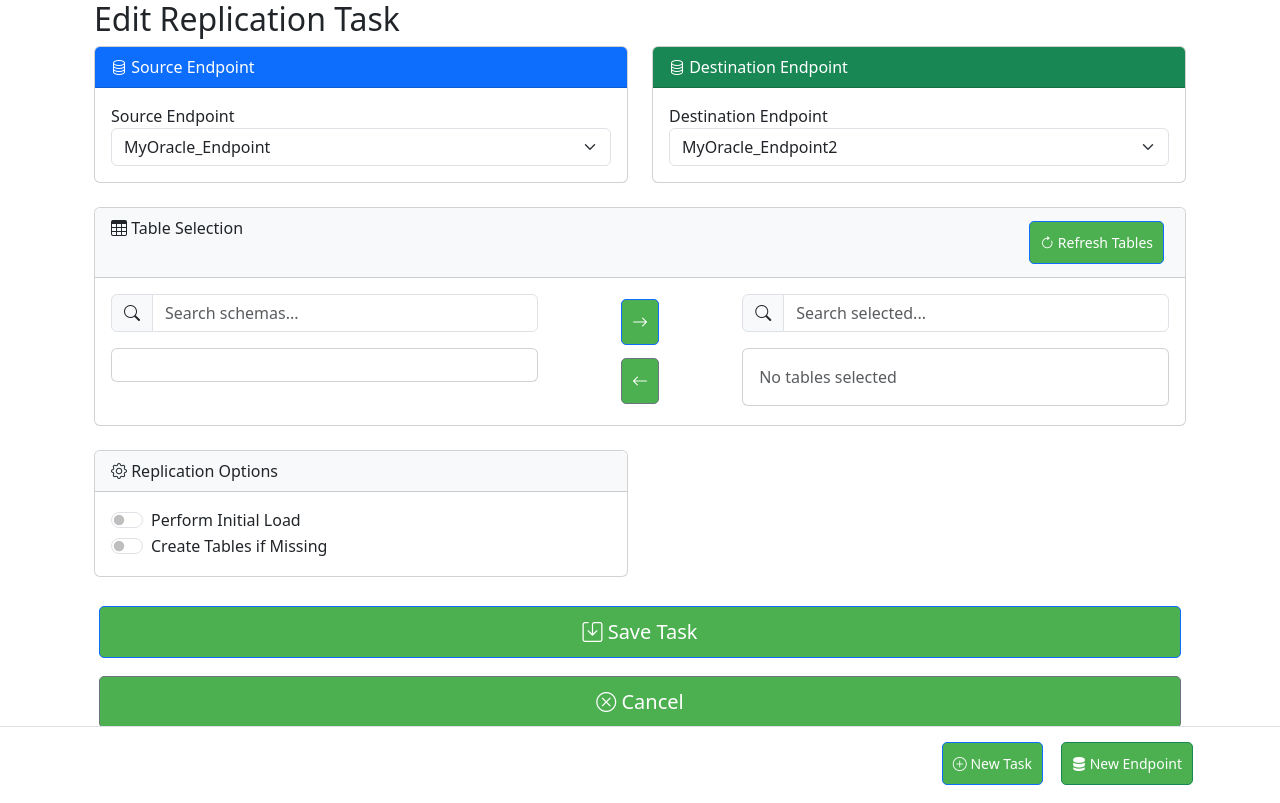
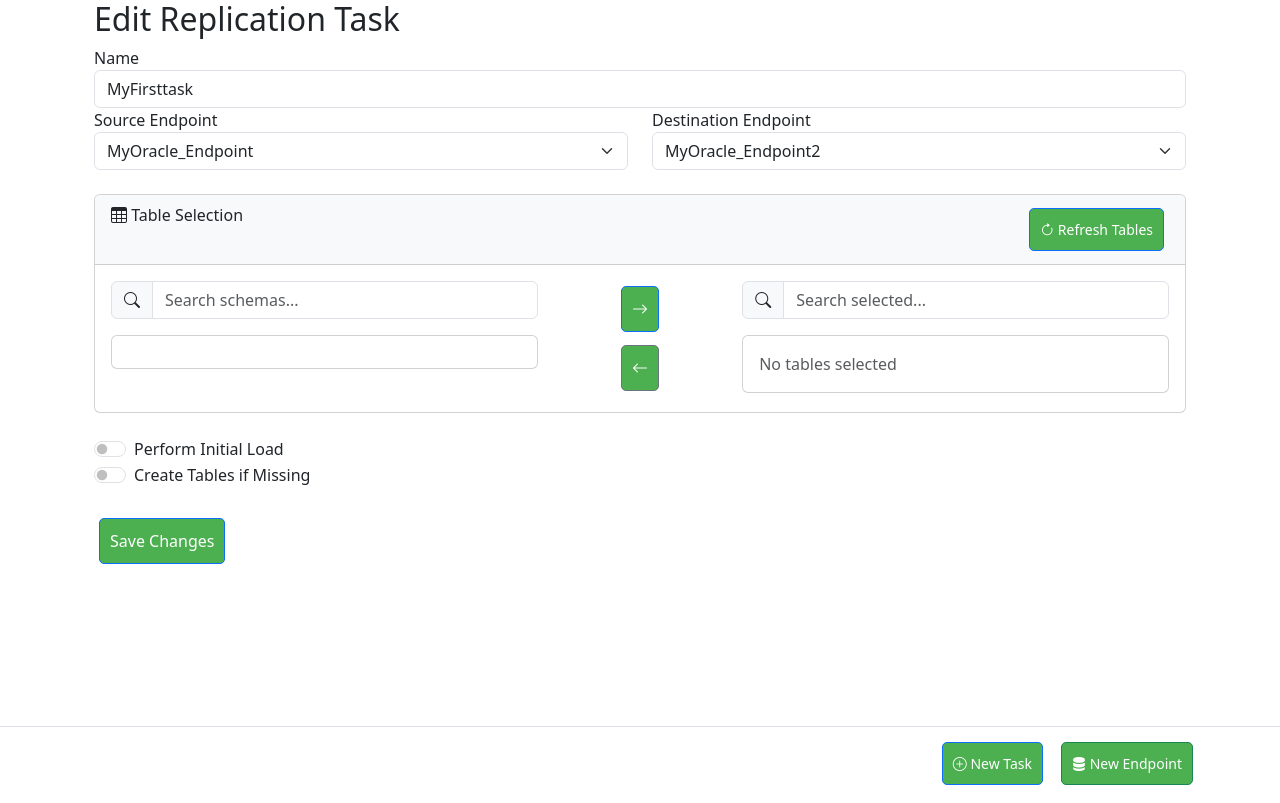
Before and after one commit to aelfazziki/replication-manager, a Flask app: page /task/edit/1 in a window 1280 px wide. Run offline with Flask 3, Linux system fonts and the light colour scheme.

```diff
--- a/app/web/routes.py
+++ b/app/web/routes.py
@@ -152,61 +152,45 @@ def edit_endpoint(endpoint_id):
 
 # Task editing
 @bp.route('/task/edit/<int:task_id>', methods=['GET', 'POST'])
-@bp.route('/task/create', methods=['GET', 'POST'])
-def edit_task(task_id=None):
-    task = ReplicationTask.query.get(task_id) if task_id else None
+def edit_task(task_id):
+    task = ReplicationTask.query.get_or_404(task_id)
     form = TaskForm()
 
-    # Populate endpoints
-    all_endpoints = Endpoint.query.all()
-    form.source.choices = [(str(e.id), e.name) for e in all_endpoints]
-    form.destination.choices = [(str(e.id), e.name) for e in all_endpoints]
+    # Populate endpoint choices
+    form.source.choices = [(str(e.id), e.name) for e in Endpoint.query.all()]
+    form.destination.choices = [(str(e.id), e.name) for e in Endpoint.query.all()]
 
     if form.validate_on_submit():
         try:
             # Get selected tables from hidden input
             selected_tables = json.loads(request.form.get('selected-tables', '[]'))
-            if not selected_tables:
-                raise ValueError("At least one table must be selected")
 
-            if task:
-                # Update existing task
-                task.name = form.name.data
-                task.source_id = int(form.source.data)
-                task.destination_id = int(form.destination.data)
-                task.tables = selected_tables
-                task.initial_load = form.initial_load.data
-                task.create_tables = form.create_tables.data
-            else:
-                # Create new task
-                task = ReplicationTask(
-                    name=form.name.data,
-                    source_id=int(form.source.data),
-                    destination_id=int(form.destination.data),
-                    tables=selected_tables,
-                    initial_load=form.initial_load.data,
-                    create_tables=form.create_tables.data,
-                    metrics={},  # Add this line
-                    status='stopped'
-                )
-                db.session.add(task)
+            # Update task properties
+            task.name = form.name.data
+            task.source_id = int(form.source.data)
+            task.destination_id = int(form.destination.data)
+            task.tables = selected_tables
+            task.initial_load = form.initial_load.data
+            task.create_tables = form.create_tables.data
+            task.replication_mode = form.replication_mode.data if hasattr(form, 'replication_mode') else 'full'
 
             db.session.commit()
-            flash('Task saved successfully', 'success')
+            flash('Task updated successfully', 'success')
             return redirect(url_for('web.dashboard'))
-
         except Exception as e:
             db.session.rollback()
-            flash(f'Error saving task: {str(e)}', 'danger')
-            current_app.logger.error(f"Task save error: {str(e)}", exc_info=True)
+            flash(f'Error updating task: {str(e)}', 'danger')
+            current_app.logger.error(f"Task update error: {str(e)}", exc_info=True)
 
-    # Prepopulate form for existing task
-    if task:
+    # Pre-populate form for existing task
+    if request.method == 'GET':
         form.name.data = task.name
         form.source.data = str(task.source_id)
         form.destination.data = str(task.destination_id)
         form.initial_load.data = task.initial_load
         form.create_tables.data = task.create_tables
+        if hasattr(form, 'replication_mode'):
+            form.replication_mode.data = task.replication_mode
 
     return render_template('edit_task.html', form=form, task=task)
 
--- a/app/web/templates/edit_task.html
+++ b/app/web/templates/edit_task.html
@@ -4,36 +4,28 @@
     <h2>{{ 'Edit' if task else 'Create' }} Replication Task</h2>
 <form method="POST" id="task-form">
     {{ form.hidden_tag() }}
-        <input type="hidden" name="tables" id="selected-tables"
+    <input type="hidden" name="selected-tables" id="selected-tables"
            value="{{ task.tables|tojson|safe if task else '[]' }}">
+
+    <!-- Task Details -->
+    <div class="form-group">
+        {{ form.name.label }}
+        {{ form.name(class="form-control") }}
+    </div>
 
     <!-- Source/Destination Selection -->
     <div class="row mb-4">
         <div class="col-md-6">
-                <div class="card h-100">
-                    <div class="card-header bg-primary text-white">
-                        <i class="bi bi-database"></i> Source Endpoint
-                    </div>
-                    <div class="card-body">
             {{ form.source.label }}
             {{ form.source(class="form-select") }}
         </div>
-                </div>
-            </div>
         <div class="col-md-6">
-                <div class="card h-100">
-                    <div class="card-header bg-success text-white">
-                        <i class="bi bi-database"></i> Destination Endpoint
-                    </div>
-                    <div class="card-body">
             {{ form.destination.label }}
             {{ form.destination(class="form-select") }}
         </div>
     </div>
-            </div>
-        </div>
 
-        <!-- Schema and Table Selection -->
+    <!-- Table Selection -->
     <div class="card mb-4">
 <div class="card-header">
     <i class="bi bi-table"></i> Table Selection
@@ -92,11 +84,6 @@
     <!-- Replication Options -->
     <div class="row mb-4">
         <div class="col-md-6">
-                <div class="card">
-                    <div class="card-header">
-                        <i class="bi bi-gear"></i> Replication Options
-                    </div>
-                    <div class="card-body">
             <div class="form-check form-switch">
                 {{ form.initial_load(class="form-check-input") }}
                 {{ form.initial_load.label(class="form-check-label") }}
@@ -107,18 +94,8 @@
             </div>
         </div>
     </div>
-            </div>
-        </div>
 
-        <!-- Form Controls -->
-        <div class="d-grid gap-2 mt-4">
-            <button type="submit" class="btn btn-primary btn-lg">
-                <i class="bi bi-save"></i> Save Task
-            </button>
-            <a href="{{ url_for('web.dashboard') }}" class="btn btn-secondary btn-lg">
-                <i class="bi bi-x-circle"></i> Cancel
-            </a>
-        </div>
+    <button type="submit" class="btn btn-primary">Save Changes</button>
 </form>
 </div>
 
```
Also changed, not shown: app.db. Lines whose indentation alone changed are shown as unchanged.
